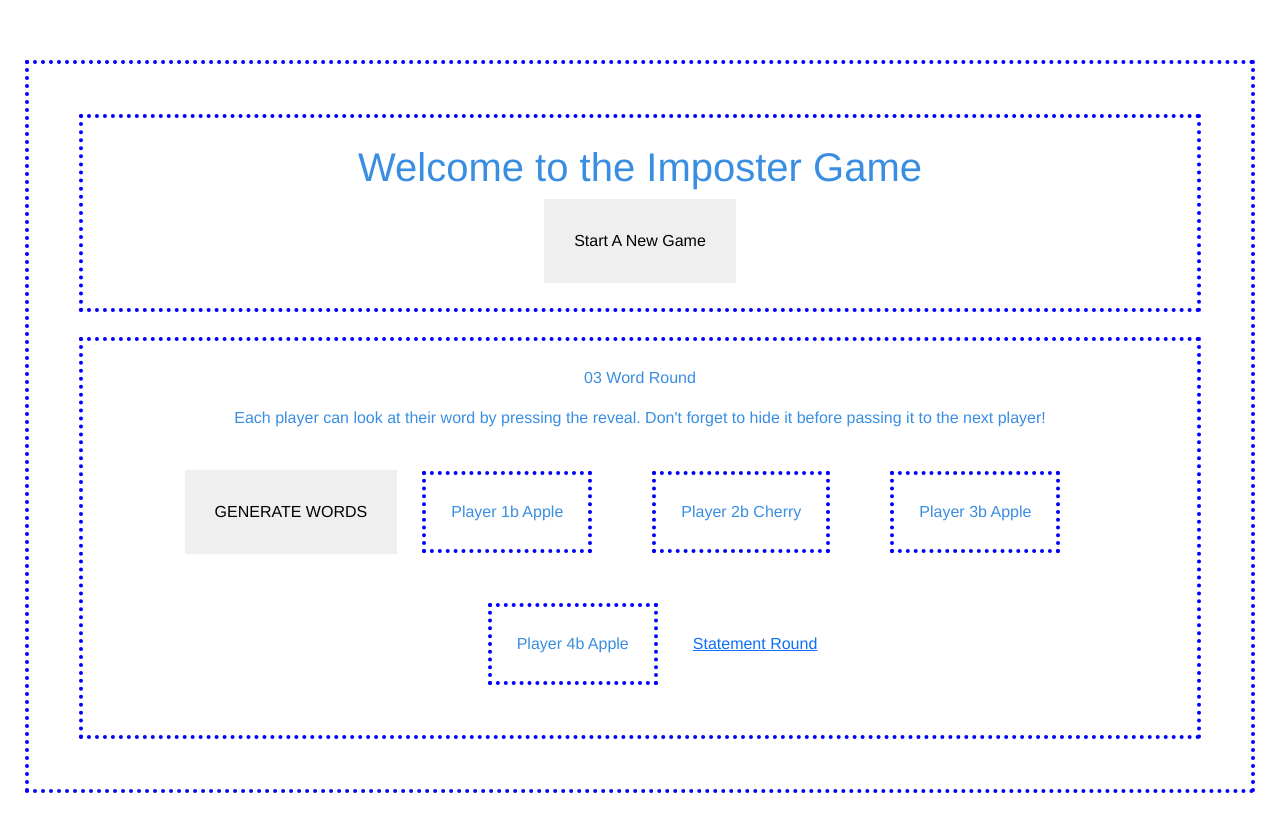
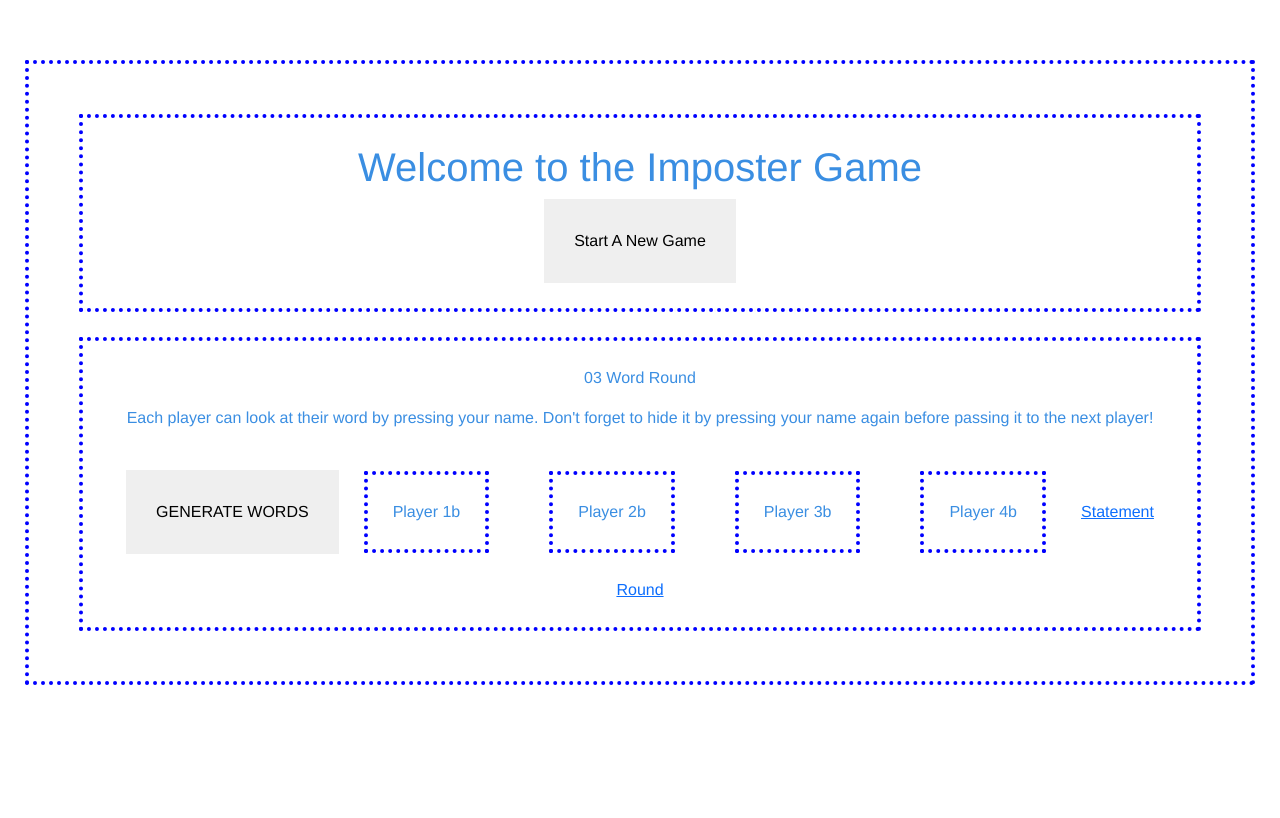
Before and after one commit to curtisahuang/impostergame, a Vue app: page /words in a window 1280 px wide. Built offline with nearby package versions, Linux system fonts and the light colour scheme.

Commit message:
added netlify

```diff
--- a/src/App.vue
+++ b/src/App.vue
@@ -18,7 +18,7 @@ export default {
 
 <style>
 body {
-  background-color: rgb(122, 122, 122);
+  background-color: rgb(255, 255, 255);
 }
 #app {
   font-family: Avenir, Helvetica, Arial, sans-serif;
--- a/src/components/01NumberOfPlayers.vue
+++ b/src/components/01NumberOfPlayers.vue
@@ -24,11 +24,6 @@ export default {
   }),
   methods: {
     ...mapMutations(['addPlayer', 'removePlayer']),
-    // changeName: function (changeid, newName) {
-    //   console.log(newName);
-    //   const actualId = changeid - 1;
-    //   this.players[actualId].name = newName;
-    // }
   }
 }
 </script>
--- a/src/components/03Words.vue
+++ b/src/components/03Words.vue
@@ -1,10 +1,10 @@
 <template>
   <div>
     <p>03 Word Round</p>
-    <p>Each player can look at their word by pressing the reveal. Don't forget to hide it before passing it to the next player!</p>
+    <p>Each player can look at their word by pressing your name. Don't forget to hide it by pressing your name again before passing it to the next player!</p>
     <button @click="assignRandomWords">GENERATE WORDS</button>
     <span v-for="player in players" v-bind:key="player.id" class="list-item">
-      <div>{{ player.name }} {{ player.word }} </div>
+      <DisplayPlayerWord v-bind:player="player" />
     </span>
     <router-link to="/statements">Statement Round</router-link>
   </div>
@@ -12,8 +12,12 @@
 
 <script>
 import { mapMutations, mapState } from "vuex";
+import DisplayPlayerWord from "./DisplayPlayerWord.vue";
 
 export default {
+  components: {
+    DisplayPlayerWord
+  },
   computed: mapState({
     players: state => state.players.players
   }),
--- a/src/components/05Voting.vue
+++ b/src/components/05Voting.vue
@@ -1,15 +1,25 @@
 <template>
   <div>
     <p>05 Voting Round! VOTE OUT THE FAKER</p>
-    <p>Blindly accuse people! See who has shifty eyes! </p>
+    <p>Blindly accuse people! See who has shifty eyes!</p>
+    <div v-for="player in players" v-bind:key="player.id">
+      <button>EXECUTE {{player.name}}!!</button>
+    </div>
     <router-link to="/gamecontinues">Failed Vote </router-link>
     <router-link to="/gameends">Successful Vote</router-link>
   </div>
 </template>
 
 <script>
+import { mapState, mapMutations } from 'vuex';
+
 export default {
-
+  computed: mapState({
+    players: state => state.players.players
+  }),
+  methods: {
+    ...mapMutations(["assignRandomWords"])
+  }
 }
 </script>
 
--- /dev/null
+++ b/src/components/DisplayPlayerWord.vue
@@ -0,0 +1,27 @@
+<template>
+  <div @click="myFilter">
+  {{player.name}}
+  <div v-if="isActive">{{player.word}}</div>
+  </div>
+</template>
+
+<script>
+export default {
+  props: ['player'],
+  data: function() {
+    return {
+      isActive: false
+    };
+  },
+  methods: {
+    myFilter: function() {
+      this.isActive = !this.isActive;
+      console.log("Toggles?")
+    }
+  }
+}
+</script>
+
+<style>
+
+</style>
--- a/src/store/modules/players.js
+++ b/src/store/modules/players.js
@@ -1,9 +1,9 @@
 const state = () => ({
   players: [
-    {id: 1, name: "Player 1b", word: "Apple", isImposter: false},
-    {id: 2, name: "Player 2b", word: "Cherry", isImposter: false},
-    {id: 3, name: "Player 3b", word: "Apple", isImposter: false},
-    {id: 4, name: "Player 4b", word: "Apple", isImposter: false},
+    {id: 1, name: "Player 1b", word: "Apple", isImposter: false, alive: true},
+    {id: 2, name: "Player 2b", word: "Cherry", isImposter: false, alive: true},
+    {id: 3, name: "Player 3b", word: "Apple", isImposter: false, alive: true},
+    {id: 4, name: "Player 4b", word: "Apple", isImposter: false, alive: true},
   ],
   nextPlayer: 5,
   wordbank: [
@@ -47,7 +47,11 @@ const mutations = {
     const imposterIndex = Math.floor(Math.random() * state.players.length)
     state.players[imposterIndex].word = randomWords[1];
     state.players[imposterIndex].isImposter = true;
-  }
+  },
+  // selectRandomName: function (state) {
+  //   const randomIndex = Math.floor(Math.random() * state.players.length)
+  //   return state.players[randomIndex].name;
+  // }
 }
 
 export default {
```
Also changed, not shown: src/components/04Statements.vue (+16 -1 lines), 1 other file (tests, documents, lock files or other folders).
